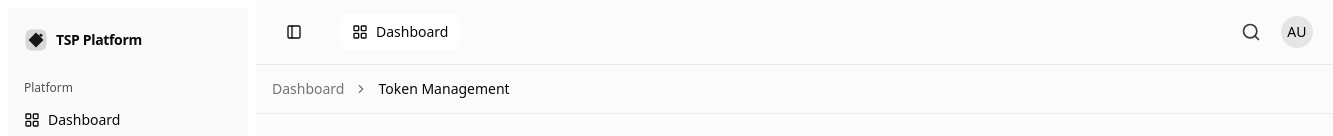
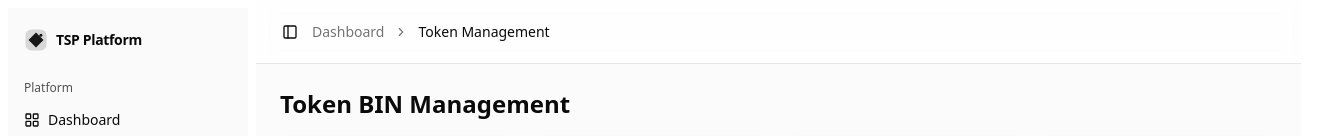
Before and after one commit to SupunAdi/tsp-project, a React (Vite) app: page /tokens in a window 1280 px wide. Shown: the top 136 px of the page, 1333 px wide, since content can reach past the window. Built offline with nearby package versions, Linux system fonts and the light colour scheme.

Commit message:
udated layouts

```diff
--- a/src/Layouts/ShellWithSidebar.tsx
+++ b/src/Layouts/ShellWithSidebar.tsx
@@ -1,8 +1,93 @@
+// import { Outlet, useLocation } from "react-router-dom"
+// import { SidebarProvider, SidebarTrigger } from "@/components/ui/sidebar"
+// import { AppSidebar } from "@/components/app-sidebar"
+// import { AppHeader } from "@/components/app-header"
+// import type { BreadcrumbItem, User as AppUser } from "@/types"
+// import { AppSidebarHeader } from "@/components/app-sidebar-header"
+// import { APP_CONTAINER, APP_HEADER_HEIGHT } from "@/lib/layout"
+
+// const currentUser: AppUser = {
+//   id: 1,
+//   name: "Demo User",
+//   email: "demo@example.com",
+//   created_at: new Date().toISOString(),
+//   updated_at: new Date().toISOString(),
+// }
+
+// export default function ShellWithSidebar() {
+//   const { pathname } = useLocation()
+
+//   const breadcrumbsMap: Record<string, BreadcrumbItem[]> = {
+//     "/dashboard": [{ title: "Dashboard", href: "/dashboard" }],
+
+//       "/token-bills/card-bins": [
+//         { title: "Dashboard", href: "/dashboard" },
+//         { title: "Token Bill Management", href: "/token-bills/card-bins" },
+//         { title: "Card BINs", href: "/token-bills/card-bins" },
+//         ],
+//   "/token-bills/account-bins": [
+//         { title: "Dashboard", href: "/dashboard" },
+//         { title: "Token Bill Management", href: "/token-bills/account-bins" },
+//         { title: "Account BINs", href: "/token-bills/account-bins" },
+//       ],
+
+//     "/profile": [
+//       { title: "Dashboard", href: "/dashboard" },
+//       { title: "Profile Management", href: "/profile" },
+//     ],
+//     "/instances": [
+//       { title: "Dashboard", href: "/dashboard" },
+//       { title: "Instance Management", href: "/instances" },
+//     ],
+//     "/tokens": [
+//       { title: "Dashboard", href: "/dashboard" },
+//       { title: "Token Management", href: "/tokens" },
+//     ],
+//     "/reports": [
+//       { title: "Dashboard", href: "/dashboard" },
+//       { title: "Reporting", href: "/reports" },
+//     ],
+//      "/settings/profile": [
+//     { title: "Dashboard", href: "/dashboard" },
+//     { title: "Settings", href: "/settings/profile" },
+//     { title: "Profile", href: "/settings/profile" },
+//       ],
+//       "/settings/appearance": [
+//         { title: "Dashboard", href: "/dashboard" },
+//         { title: "Settings", href: "/settings/appearance" },
+//         { title: "Appearance", href: "/settings/appearance" },
+//       ],
+//   }
+//   const breadcrumbs = breadcrumbsMap[pathname] ?? []
+
+//   return (
+//      <SidebarProvider>
+//       {/* Page background uses the global background token */}
+//       <div className="flex min-h-screen bg-background">
+//           <AppSidebar user={currentUser} />
+
+//         {/* Content column gets a subtle panel background */}
+//         <div className="flex-1 min-w-0 flex flex-col bg-muted/40" >
+//            {/* <SidebarTrigger className="m-2" /> */}
+//           <AppHeader breadcrumbs={breadcrumbs} />
+//           <main className="flex-1 ">
+//             <div className="w-full mx-auto max-w-7xl px-6 py-6 min-h-[calc(100vh-64px)] flex flex-col">
+//               <Outlet />
+//             </div>
+//           </main>
+//         </div>
+//       </div>
+//     </SidebarProvider>
+//   )
+// }
+
+
 import { Outlet, useLocation } from "react-router-dom"
-import { SidebarProvider, SidebarTrigger } from "@/components/ui/sidebar"
+import { SidebarProvider } from "@/components/ui/sidebar"
 import { AppSidebar } from "@/components/app-sidebar"
-import { AppHeader } from "@/components/app-header"
+import { AppSidebarHeader } from "@/components/app-sidebar-header"
 import type { BreadcrumbItem, User as AppUser } from "@/types"
+import { APP_CONTAINER, APP_HEADER_HEIGHT } from "@/lib/layout"
 
 const currentUser: AppUser = {
   id: 1,
@@ -23,6 +108,7 @@ export default function ShellWithSidebar() {
       { title: "Token Bill Management", href: "/token-bills/card-bins" },
       { title: "Card BINs", href: "/token-bills/card-bins" },
     ],
+
     "/token-bills/account-bins": [
       { title: "Dashboard", href: "/dashboard" },
       { title: "Token Bill Management", href: "/token-bills/account-bins" },
@@ -56,20 +142,27 @@ export default function ShellWithSidebar() {
       { title: "Appearance", href: "/settings/appearance" },
     ],
   }
+
   const breadcrumbs = breadcrumbsMap[pathname] ?? []
 
   return (
     <SidebarProvider>
-      {/* Page background uses the global background token */}
       <div className="flex min-h-screen bg-background">
         <AppSidebar user={currentUser} />
 
-        {/* Content column gets a subtle panel background */}
+        {/* Right column */}
         <div className="flex-1 min-w-0 flex flex-col bg-muted/40">
-           {/* <SidebarTrigger className="m-2" /> */}
-          <AppHeader breadcrumbs={breadcrumbs} />
-          <main className="flex-1 w-full max-w-7xl mx-auto px-4 py-0">
+          {/* Top bar uses the same container width as the page */}
+          <AppSidebarHeader breadcrumbs={breadcrumbs} />
+
+          {/* Page content area */}
+          <main className="flex-1">
+            <div
+              className={`${APP_CONTAINER} py-6 flex flex-col`}
+              style={{ minHeight: `calc(100vh - ${APP_HEADER_HEIGHT}px)` }}
+            >
               <Outlet />
+            </div>
           </main>
         </div>
       </div>
--- a/src/components/app-sidebar-header.tsx
+++ b/src/components/app-sidebar-header.tsx
@@ -1,11 +1,14 @@
 import { Breadcrumbs } from '@/components/breadcrumbs';
 import { SidebarTrigger } from '@/components/ui/sidebar';
 import { type BreadcrumbItem as BreadcrumbItemType } from '@/types';
+import { APP_CONTAINER, APP_HEADER_HEIGHT } from "@/lib/layout";
 
 export function AppSidebarHeader({ breadcrumbs = [] }: { breadcrumbs?: BreadcrumbItemType[] }) {
     return (
-        <header className="flex h-16 shrink-0 items-center gap-2 border-b border-sidebar-border/50 px-6 transition-[width,height] ease-linear group-has-data-[collapsible=icon]/sidebar-wrapper:h-12 md:px-4">
-            <div className="flex items-center gap-2">
+        <header className="sticky top-0 z-20 border-b bg-background/80 backdrop-blur"
+          style={{ height: APP_HEADER_HEIGHT }}
+        >
+            <div className={`${APP_CONTAINER} h-full flex items-center gap-2`}>
                 <SidebarTrigger className="-ml-1" />
                 <Breadcrumbs breadcrumbs={breadcrumbs} />
             </div>
--- a/src/components/app-sidebar.tsx
+++ b/src/components/app-sidebar.tsx
@@ -30,7 +30,7 @@ type AppSidebarProps = { user: AppUser }
 
 export function AppSidebar({ user }: AppSidebarProps) {
   return (
-    <Sidebar collapsible="icon" variant="inset"  >
+    <Sidebar collapsible="icon" variant="inset"  className="z-50">
       <SidebarHeader>
         <SidebarMenu>
           <SidebarMenuItem>
--- /dev/null
+++ b/src/lib/layout.ts
@@ -0,0 +1,3 @@
+export const APP_CONTAINER = "w-full mx-auto max-w-7xl px-6";  // default (fixed, centered)
+export const APP_HEADER_HEIGHT = 64; //64px tall
+export const APP_CONTAINER_WIDE = "w-full px-6";               // wide (fluid)
--- a/src/pages/Dashboard.tsx
+++ b/src/pages/Dashboard.tsx
@@ -1,6 +1,6 @@
 export default function Dashboard() {
   return (
-    <div className="p-6">
+    <div className="space-y-4">
       <h1 className="text-2xl font-semibold">Dashboard</h1>
     </div>
   );
--- a/src/pages/Instances.tsx
+++ b/src/pages/Instances.tsx
@@ -119,7 +119,7 @@ export default function TokenBills() {
   }
 
   return (
-    <div className="p-6 space-y-4">
+    <div className="space-y-4">
       <div className="flex items-center justify-between gap-3">
         <div>
           <h1 className="text-2xl font-semibold">Token BIN Management</h1>
--- a/src/pages/Profile.tsx
+++ b/src/pages/Profile.tsx
@@ -101,7 +101,7 @@ export default function TokenBills() {
   }
 
   return (
-    <div className="p-6 space-y-4">
+    <div className="space-y-4">
       <div className="flex items-center justify-between gap-3">
         <div>
           <h1 className="text-2xl font-semibold">Token BIN Management</h1>
--- a/src/pages/Reports.tsx
+++ b/src/pages/Reports.tsx
@@ -119,7 +119,7 @@ export default function TokenBills() {
   }
 
   return (
-    <div className="p-6 space-y-4">
+    <div className="space-y-4">
       <div className="flex items-center justify-between gap-3">
         <div>
           <h1 className="text-2xl font-semibold">Token BIN Management</h1>
--- a/src/pages/TokenBinManagement/index.tsx
+++ b/src/pages/TokenBinManagement/index.tsx
@@ -8,7 +8,7 @@ export default function TokenBinManagementLayout() {
   ]
 
   return (
-    <div className="mx-auto max-w-[1200px] px-4 py-6 space-y-4">
+    <div className="space-y-4">
       <div className="flex items-center justify-between">
         <h1 className="text-2xl font-semibold">Token BIN Management</h1>
       </div>
--- a/src/pages/Tokens.tsx
+++ b/src/pages/Tokens.tsx
@@ -119,7 +119,7 @@ export default function TokenBills() {
   }
 
   return (
-    <div className="p-6 space-y-4">
+    <div className="space-y-4">
       <div className="flex items-center justify-between gap-3">
         <div>
           <h1 className="text-2xl font-semibold">Token BIN Management</h1>
```
Lines whose indentation alone changed are shown as unchanged.
